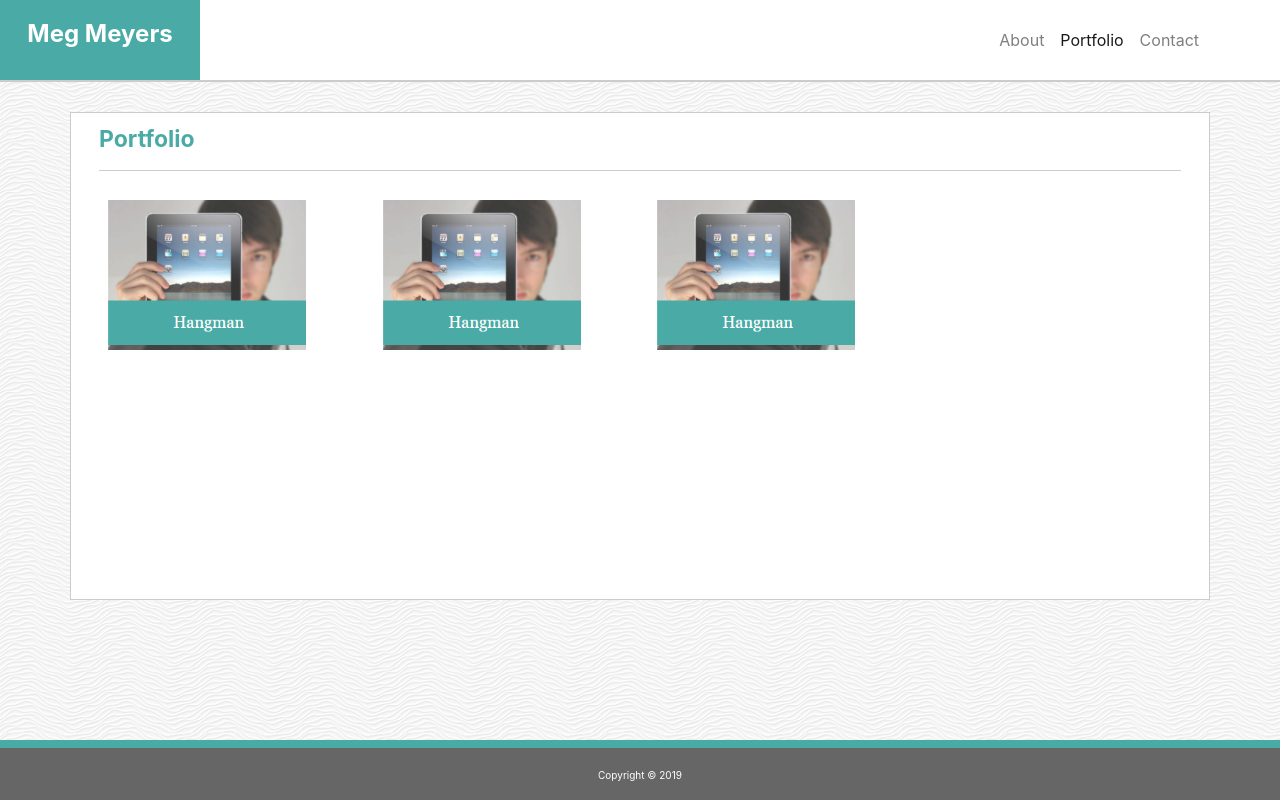
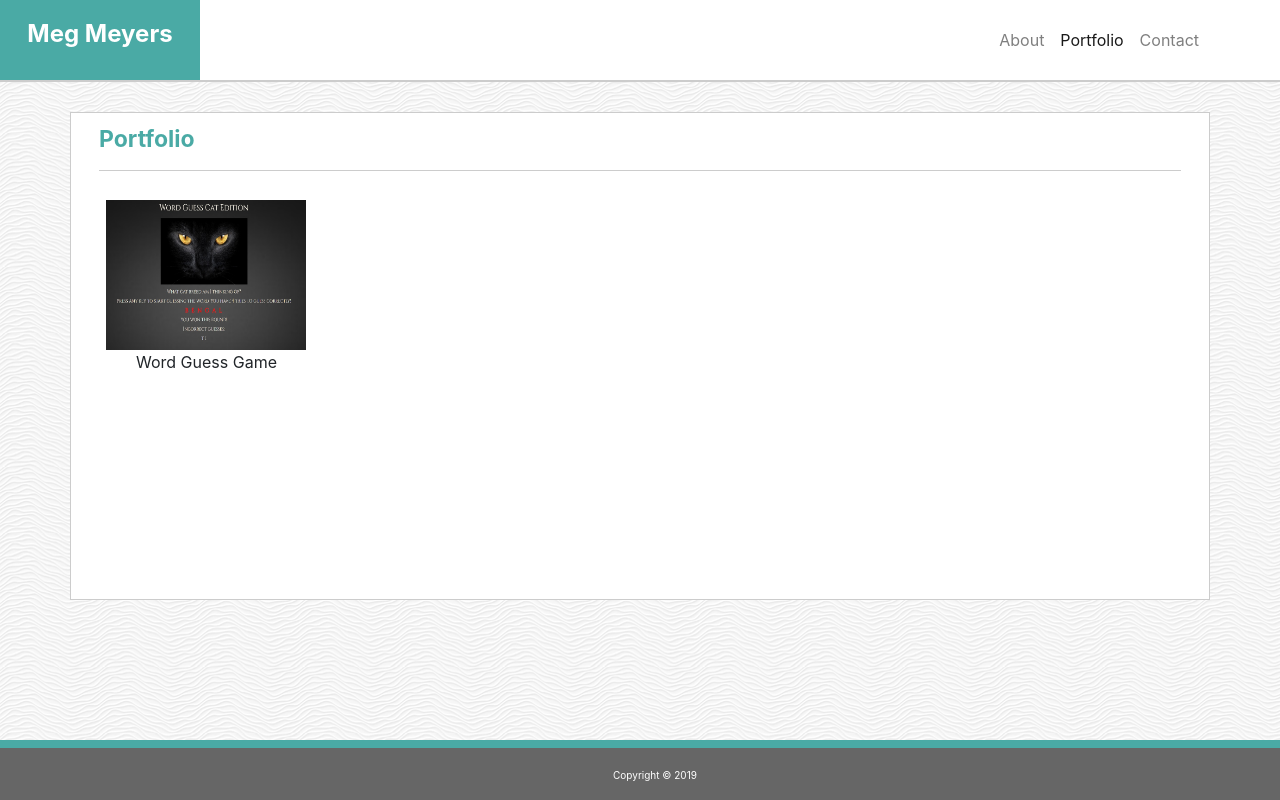
Before and after one commit to femke77/femke77.github.io, a plain HTML site: page portfolio.html in a window 1280 px wide. Drawn offline with nearby package versions, Linux system fonts and the light colour scheme.

Commit message:
added image to portfolio

```diff
--- a/assets/css/style.css
+++ b/assets/css/style.css
@@ -24,6 +24,10 @@ h1 {
 h2 {
     font-size: 23px;
     color: #4aaaa5;
+}
+
+p {
+    margin-left: 30px;
 }
 
 hr {
@@ -88,6 +92,7 @@ footer p {
 
 .pad {
     padding-bottom: 15px;
+    /* text-align: center; */
 }
 
 .input-style[type=submit] {
--- a/portfolio.html
+++ b/portfolio.html
@@ -46,13 +46,14 @@
         </div>
         <div class="row row-style-main">
             <div class="col-sm-3 pad">
-                <img class="portfolio-images" src="assets/images/hangman.png" height="150px" width="200px" alt="hangman project">
+                 <a href="https://femke77.github.io/Word-Guess-Game/" target="_blank"><img src="assets/images/screenshot2.jpg" alt="Word Guess Game" height="150px" width="200px"></a>
+                 <p>Word Guess Game</p>
             </div>
             <div class="col-sm-3 pad">
-                <img class="portfolio-images" src="assets/images/hangman.png" height="150px" width="200px" alt="hangman project">
+                <!-- <img class="portfolio-images" src="assets/images/hangman.png" height="150px" width="200px" alt="hangman project"> -->
             </div>
             <div class="col-sm-3 pad">
-                <img class="portfolio-images" src="assets/images/hangman.png" height="150px" width="200px" alt="hangman project">
+                <!-- <img class="portfolio-images" src="assets/images/hangman.png" height="150px" width="200px" alt="hangman project"> -->
             </div>
         </div>
 
```
Also changed, not shown: assets/images/screenshot.jpg (added), assets/images/screenshot2.jpg (added).
